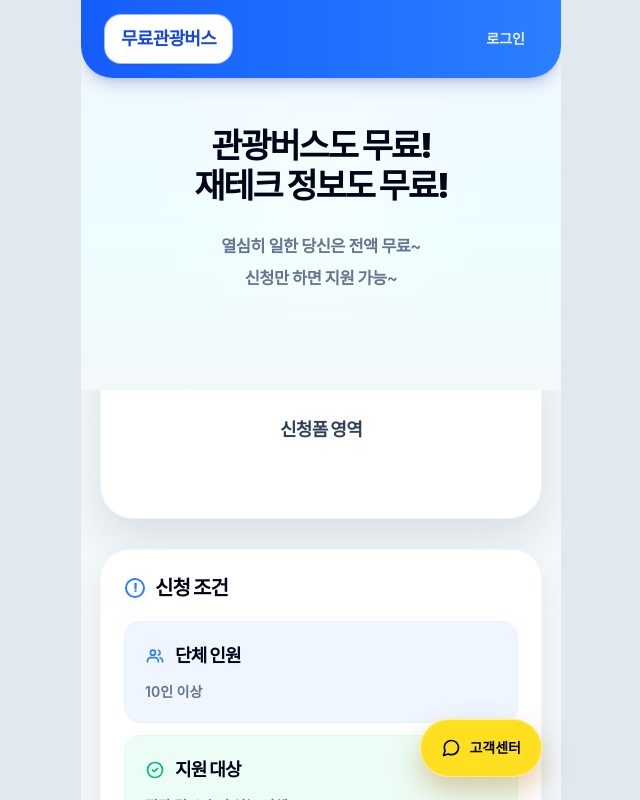
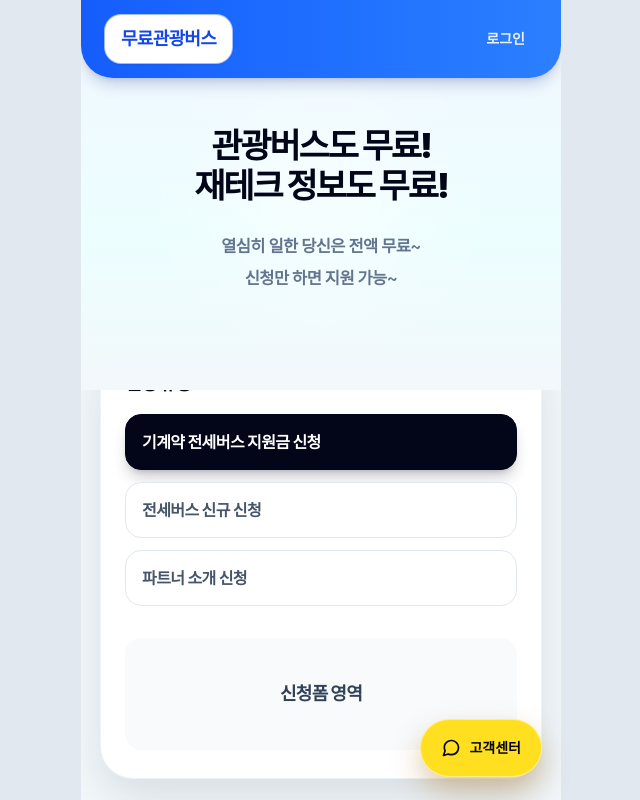
Before and after one commit to picassoautokr-pixel/free-tour-bus, a Next.js app: page / in a window 1280 px wide. Shown: the top 800 px of the page, without its empty margins (319-959 px from the left). Built offline with nearby package versions, Linux system fonts and the light colour scheme.

Commit message:
Add application type selection to Home page: implemented state management for user selection and enhanced layout with interactive buttons for improved user experience.

```diff
--- a/app/page.tsx
+++ b/app/page.tsx
@@ -1,4 +1,18 @@
+"use client";
+
+import { useState } from "react";
+
+const applicationTypes = [
+  "기계약 전세버스 지원금 신청",
+  "전세버스 신규 신청",
+  "파트너 소개 신청",
+];
+
 export default function Home() {
+  const [selectedApplicationType, setSelectedApplicationType] = useState(
+    applicationTypes[0],
+  );
+
   return (
     <main className="relative min-h-screen overflow-hidden bg-[#f3f8fb] pb-28">
       <header className="relative z-10 flex h-[78px] items-center justify-between rounded-b-[2rem] bg-gradient-to-r from-blue-600 to-blue-500 px-6 text-white shadow-lg shadow-blue-900/20">
@@ -28,8 +42,34 @@ export default function Home() {
       </section>
 
       <section className="-mt-12 px-5">
-        <div className="flex min-h-44 items-center justify-center rounded-[2rem] bg-white px-7 py-12 shadow-[0_18px_45px_rgba(15,23,42,0.12)] ring-1 ring-slate-100/80">
-          <p className="text-lg font-black tracking-[-0.04em] text-slate-700">
+        <div className="rounded-[2rem] bg-white px-6 py-7 shadow-[0_18px_45px_rgba(15,23,42,0.12)] ring-1 ring-slate-100/80">
+          <div>
+            <h2 className="text-lg font-black tracking-[-0.045em] text-slate-950">
+              신청 유형
+            </h2>
+            <div className="mt-4 grid gap-3">
+              {applicationTypes.map((applicationType) => {
+                const isSelected = selectedApplicationType === applicationType;
+
+                return (
+                  <button
+                    key={applicationType}
+                    type="button"
+                    onClick={() => setSelectedApplicationType(applicationType)}
+                    className={`min-h-14 rounded-2xl border px-4 text-left text-base font-extrabold tracking-[-0.035em] transition ${
+                      isSelected
+                        ? "border-slate-950 bg-slate-950 text-white shadow-lg shadow-slate-950/20"
+                        : "border-slate-200 bg-white text-slate-600 hover:border-slate-300 hover:bg-slate-50"
+                    }`}
+                  >
+                    {applicationType}
+                  </button>
+                );
+              })}
+            </div>
+          </div>
+
+          <p className="mt-8 flex min-h-28 items-center justify-center rounded-2xl bg-slate-50 text-lg font-black tracking-[-0.04em] text-slate-700">
             신청폼 영역
           </p>
         </div>
```
